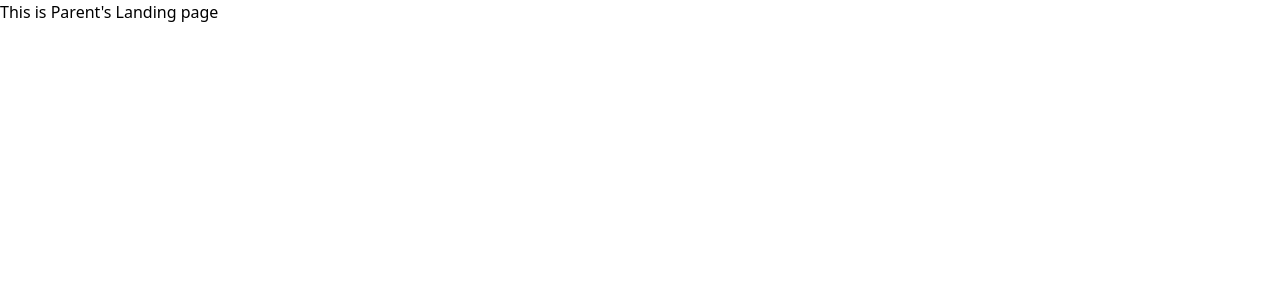
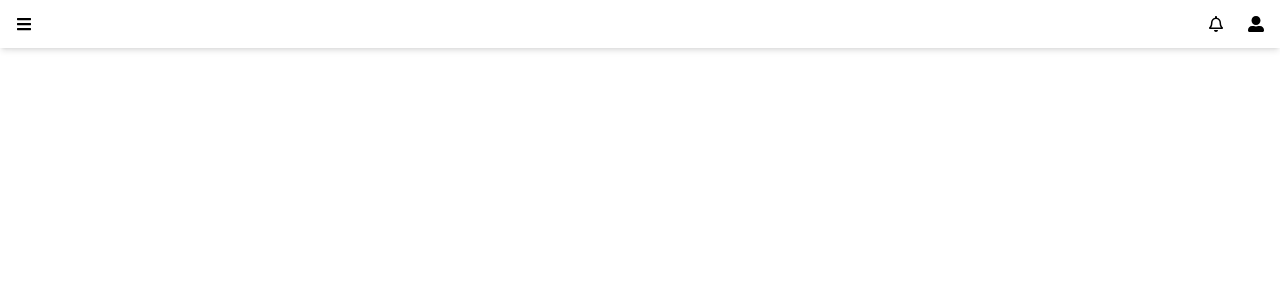
Before and after one commit to Group45-UCSC/EduGo, a React (Create React App) app in the folder client/: page /parent/home in a window 1280 px wide. Shown: the top 300 px of the page. Built offline with nearby package versions, Linux system fonts and the light colour scheme.

Commit message:
Top Navigation Bar created

```diff
--- a/client/src/components/header/TopNavBar.js
+++ b/client/src/components/header/TopNavBar.js
@@ -0,0 +1,30 @@
+import {FaBars} from 'react-icons/fa'
+import { FaUserAlt } from 'react-icons/fa'
+import { FaRegBell } from 'react-icons/fa'
+// import { useNavigate } from 'react-router-dom';
+import { NavLink } from 'react-router-dom';
+
+const NavbarItem = ({ path, name }) => {
+    return (
+        <p className='px-5 cursor-pointer hover:text-gray-500 transition-all ease-in-out'>
+            <NavLink to={path} >{name}</NavLink>
+        </p>
+    )
+}
+
+
+function ParentNavBar() {
+    return (
+        <div className='fixed w-full p-4 text-black bg-white flex flex-row gap-3 justify-between items-center shadow-md'>
+            <FaBars></FaBars>
+
+            <div className='flex flex-row gap-6'>
+                <FaRegBell></FaRegBell>
+                <FaUserAlt></FaUserAlt>
+
+            </div>
+        </ div>
+    )
+}
+
+export default ParentNavBar
--- a/client/src/views/parent/Parent.js
+++ b/client/src/views/parent/Parent.js
@@ -1,8 +1,11 @@
 import React from 'react'
+import TopNavBar from '../../components/header/TopNavBar'
 
 function Parent() {
   return (
-    <div>This is Parent's Landing page</div>
+    <div>
+      <TopNavBar></TopNavBar>
+    </div>
   )
 }
 
```
